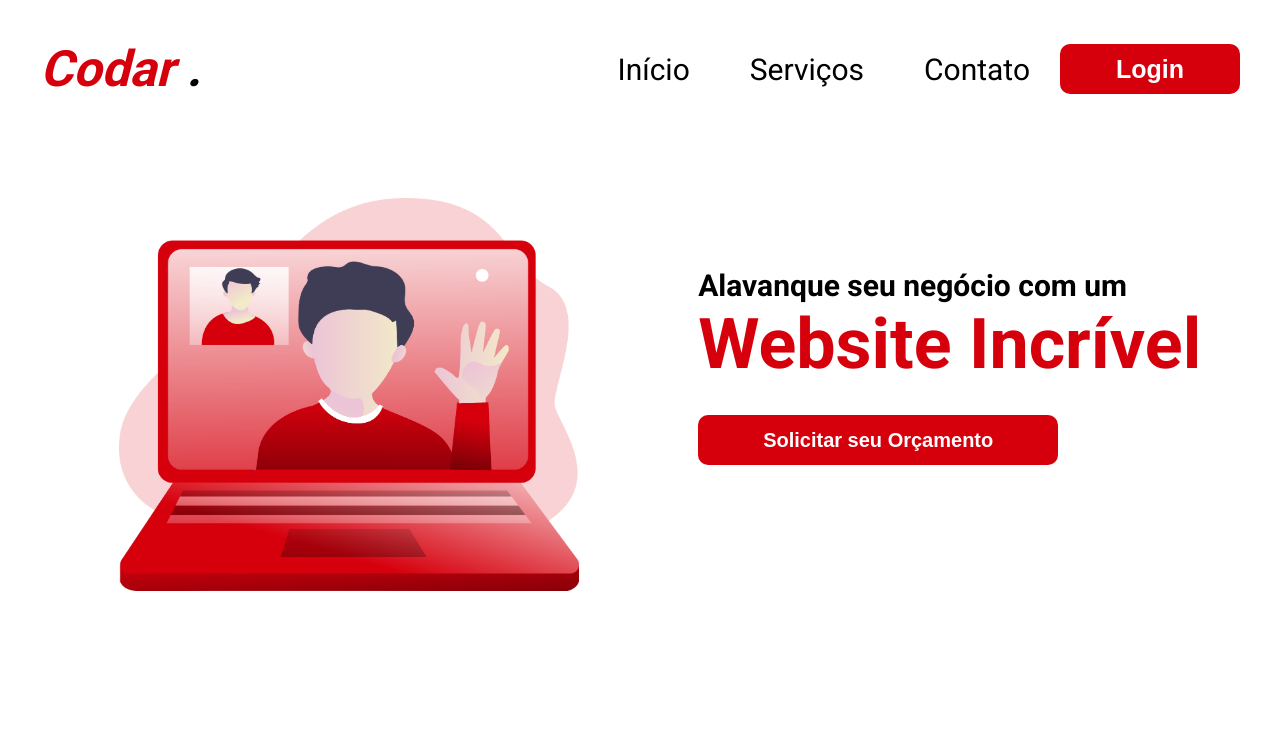
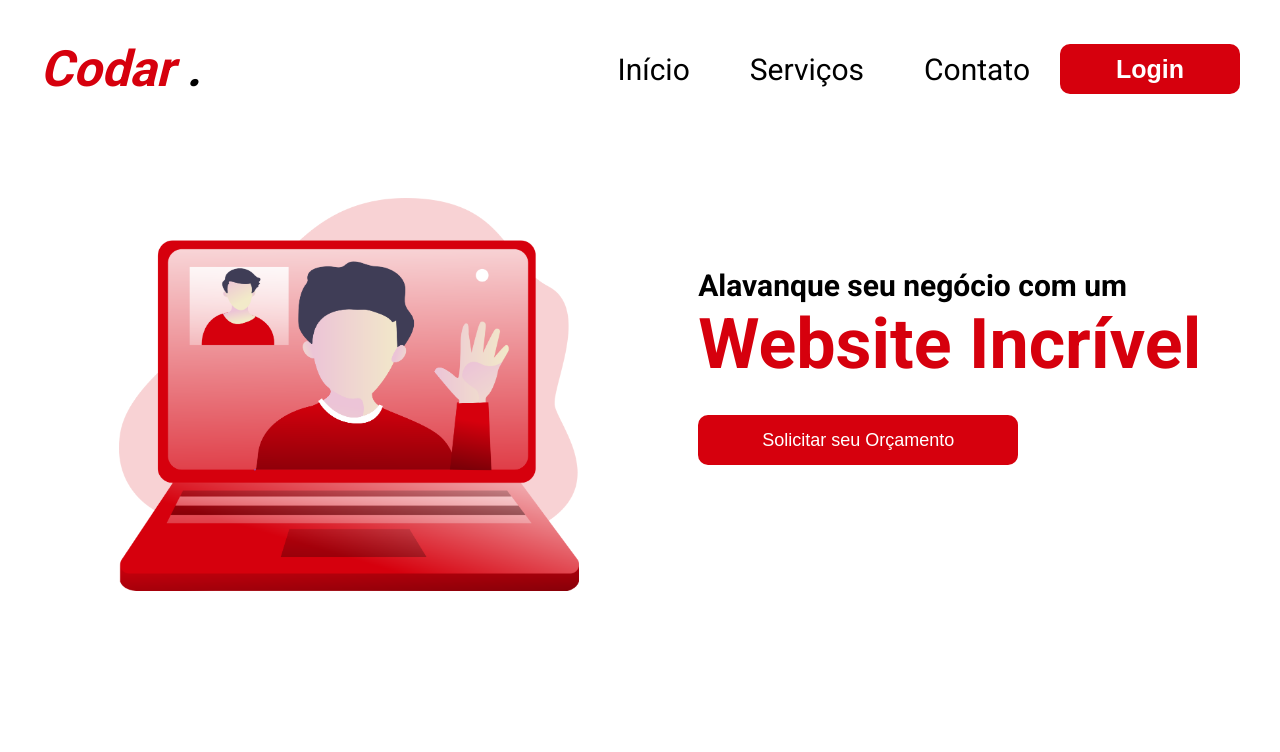
Before and after one commit to Marcianas1l/codar, a plain HTML site: page index.html in a window 1280 px wide. Shown: the top 752 px of the page. Drawn offline with Linux system fonts and the light colour scheme.

Commit message:
Update home.css

```diff
--- a/estilo/home.css
+++ b/estilo/home.css
@@ -30,14 +30,14 @@
 }
 
 .page-home article input {
-    width: 360px;
+    width: 320px;
     height: 50px;
     border-radius: 10px;
     margin-top: 30px;
     color: #fff;
     background: #D6000D;
     border: none;
-    font-size: 20px;
-    font-weight: 700;
+    font-size: 18px;
+    font-weight: 300;
     cursor: pointer;
 }
```
